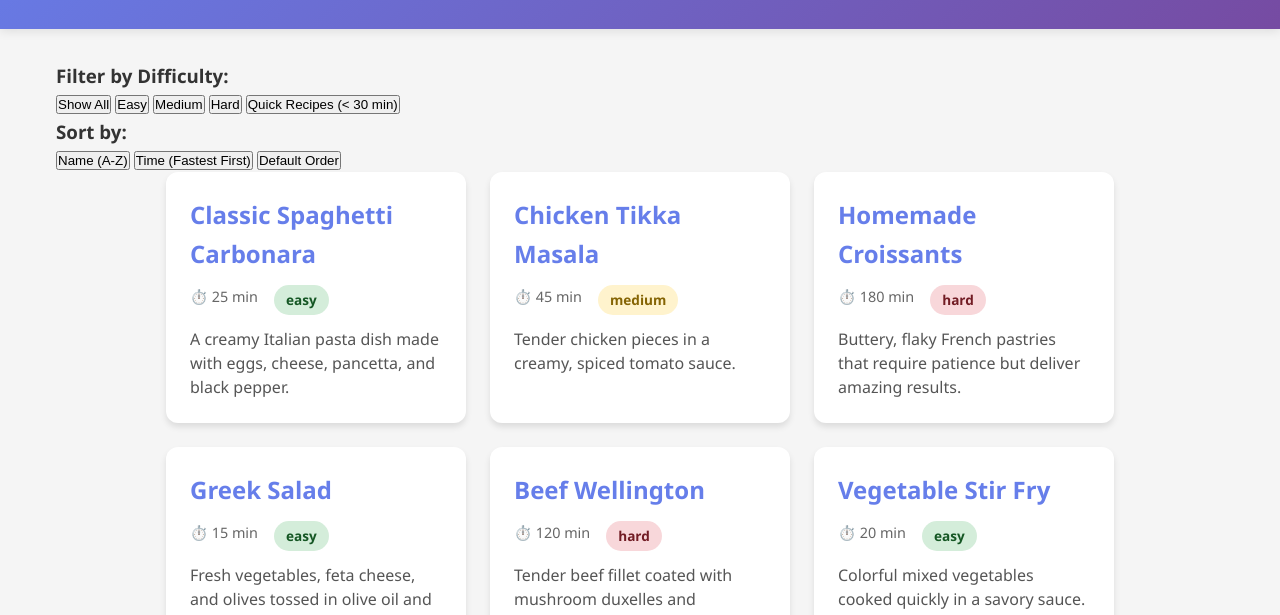
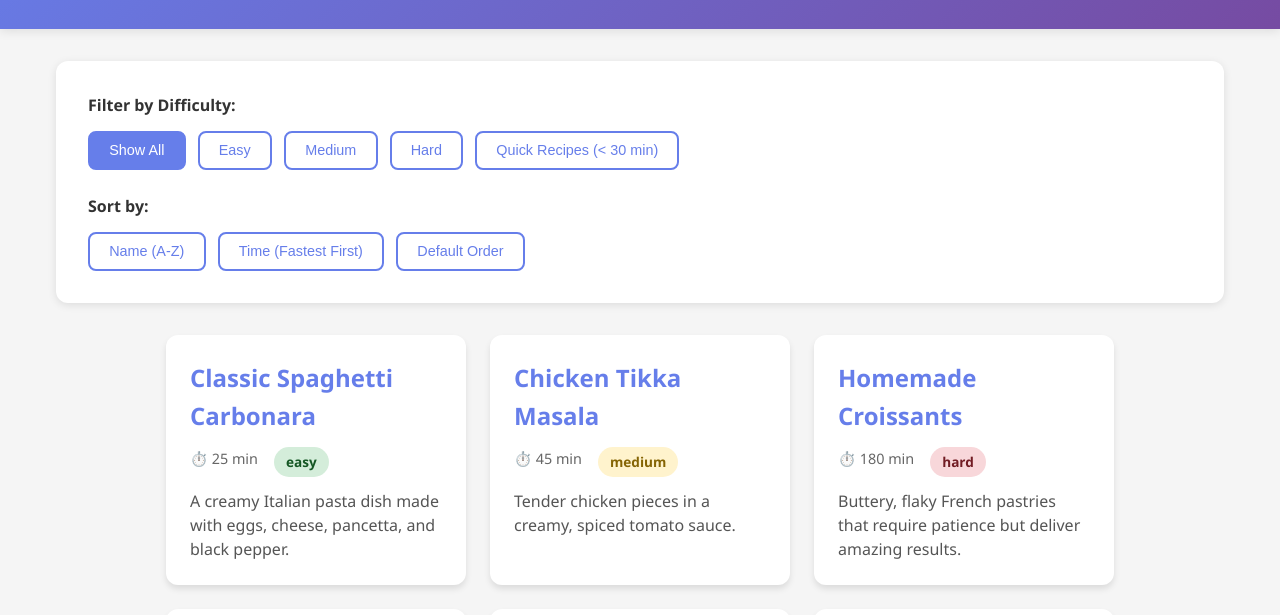
Before and after one commit to Tanishsolanki36/recipejs-functional-cooking, a plain HTML site: page index.html in a window 1280 px wide. Shown: the part 135-750 px from the top of the page. Drawn offline with Linux system fonts and the light colour scheme.

Commit message:
style the control botton

```diff
--- a/style.css
+++ b/style.css
@@ -1,6 +1,4 @@
-/* Reset and Base Styles */
-*{
-    margin: 0;
+*{  margin: 0;
     padding: 0;
     box-sizing: border-box;
 }
@@ -106,3 +104,78 @@ main {
     background-color: #f8d7da;
     color: #721c24;
 }
+
+/* Controls Section */
+.controls {
+    background: white;
+    border-radius: 12px;
+    padding: 2rem;
+    margin-bottom: 2rem;
+    box-shadow: 0 2px 8px rgba(0,0,0,0.1);
+}
+
+.filter-group,
+.sort-group {
+    margin-bottom: 1.5rem;
+}
+
+.filter-group:last-child,
+.sort-group:last-child {
+    margin-bottom: 0;
+}
+
+.controls h3 {
+    color: #333;
+    font-size: 1rem;
+    margin-bottom: 0.75rem;
+    font-weight: 600;
+}
+
+.button-group {
+    display: flex;
+    flex-wrap: wrap;
+    gap: 0.75rem;
+}
+
+/* Filter and Sort Buttons */
+.filter-btn,
+.sort-btn {
+    padding: 0.6rem 1.2rem;
+    border: 2px solid #667eea;
+    background: white;
+    color: #667eea;
+    border-radius: 8px;
+    font-size: 0.9rem;
+    font-weight: 500;
+    cursor: pointer;
+    transition: all 0.3s ease;
+}
+
+.filter-btn:hover,
+.sort-btn:hover {
+    background: #f0f2ff;
+    transform: translateY(-2px);
+}
+
+.filter-btn.active,
+.sort-btn.active {
+    background: #667eea;
+    color: white;
+}
+
+.filter-btn:active,
+.sort-btn:active {
+    transform: translateY(0);
+}
+
+/* Responsive adjustments */
+@media (max-width: 768px) {
+    .button-group {
+        flex-direction: column;
+    }
+
+    .filter-btn,
+    .sort-btn {
+        width: 100%;
+    }
+}
```
